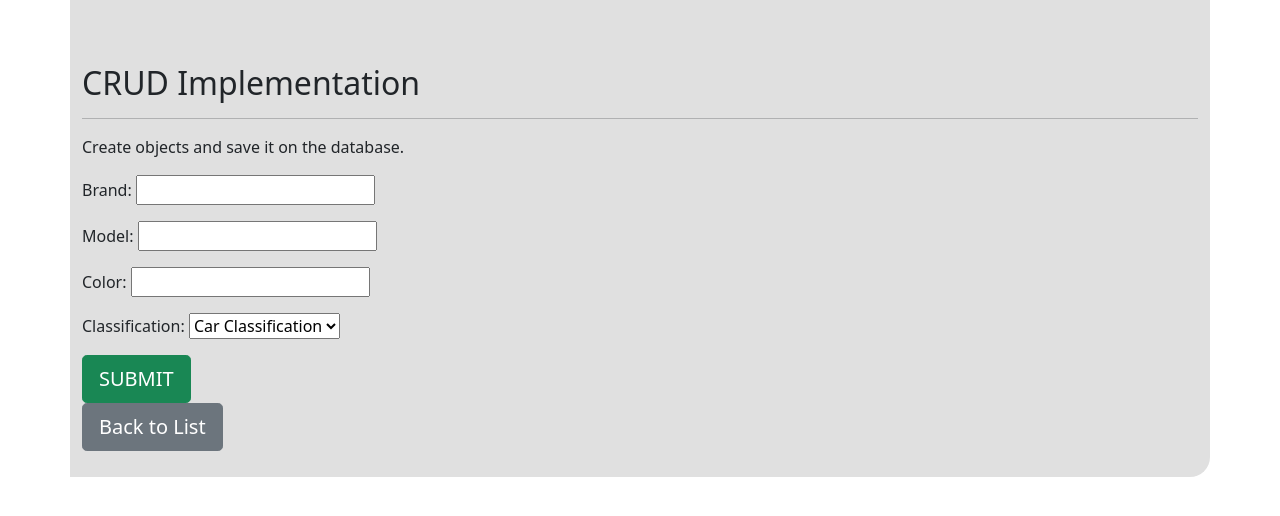
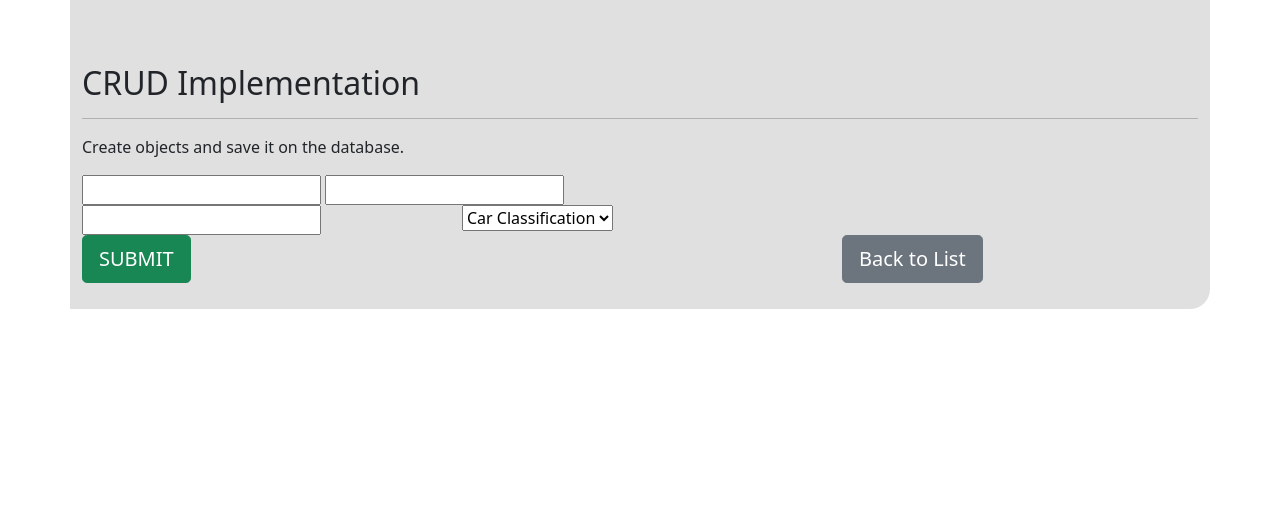
Before and after one commit to vlad10100/django_crud, a Django app: page /cars/ in a window 1280 px wide. Shown: the top 516 px of the page. Run offline with Django 3.2, Linux system fonts and the light colour scheme; data comes from the database, SQL or seed files in the repository; some libraries are stand-ins or nearby versions.

Commit message:
Create create.html

```diff
--- a/crud/crud_app/templates/main/create.html
+++ b/crud/crud_app/templates/main/create.html
@@ -1,17 +1,26 @@
-
 
 {% extends 'main/base.html' %}
 {% block title%}Create and Update{%endblock%}
+{% load crispy_forms_tags %}
     {% block content %}
         <p>Create objects and save it on the database.</p>
         <form action="", method="post" autocomplete="off">
             {% csrf_token %}
-            {{form.as_p}}
+            {{form.car_brand|as_crispy_field}}
+            {{form.car_model|as_crispy_field}}
+            <div class='row'>
+                <div class='col-md-4'>
+                    {{form.car_color|as_crispy_field}}
+                </div>
+                <div class='col-md-8'>
+                    {{form.car_classification|as_crispy_field}}
+                </div>
             </div>
-                <div>
-                     <button type="submit" class="btn btn-success btn-block btn-lg">SUBMIT</button>
+            <div class="row">
+                <div class="col-md-8">
+                        <button type="submit" class="btn btn-success btn-block btn-lg">SUBMIT</button>
                 </div>
-                <div>
+                <div class="col-md-4">
                     <a href="{% url 'display' %}" class="btn btn-secondary btn-block btn-lg">
                         Back to List
                     </a>
```
